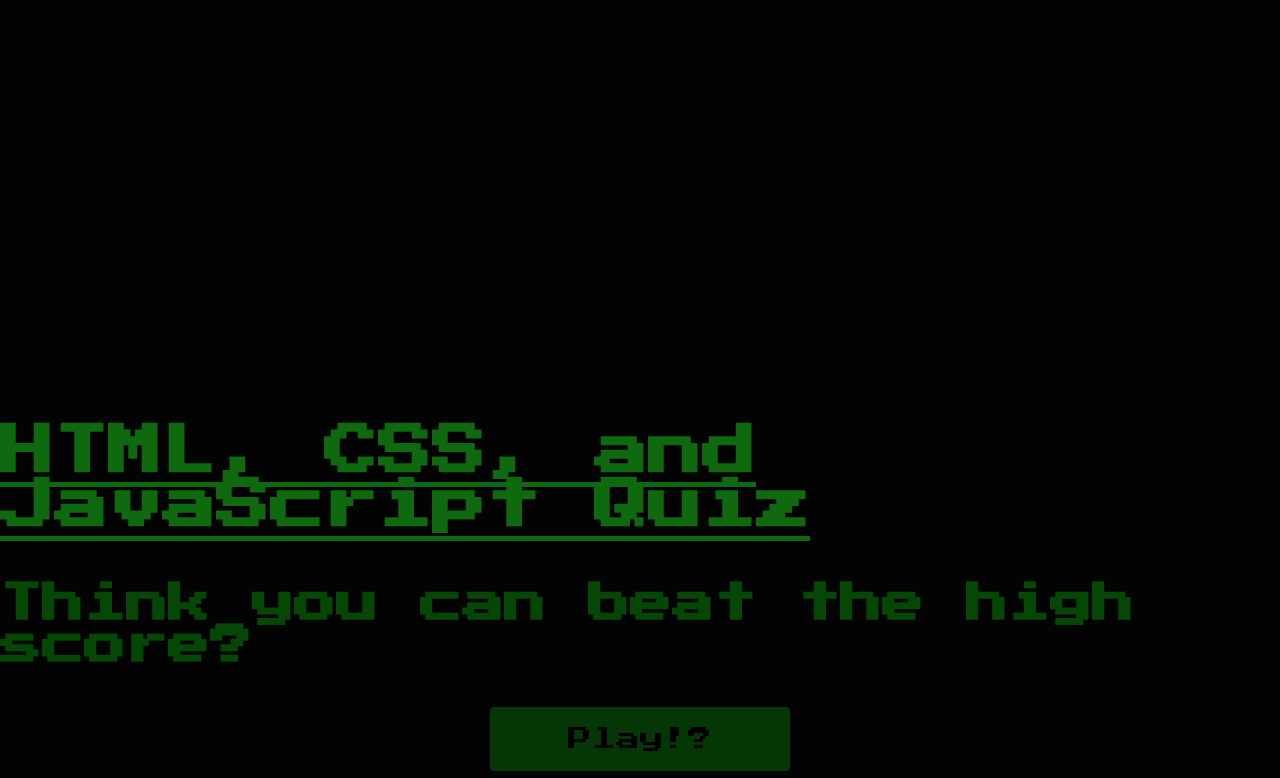
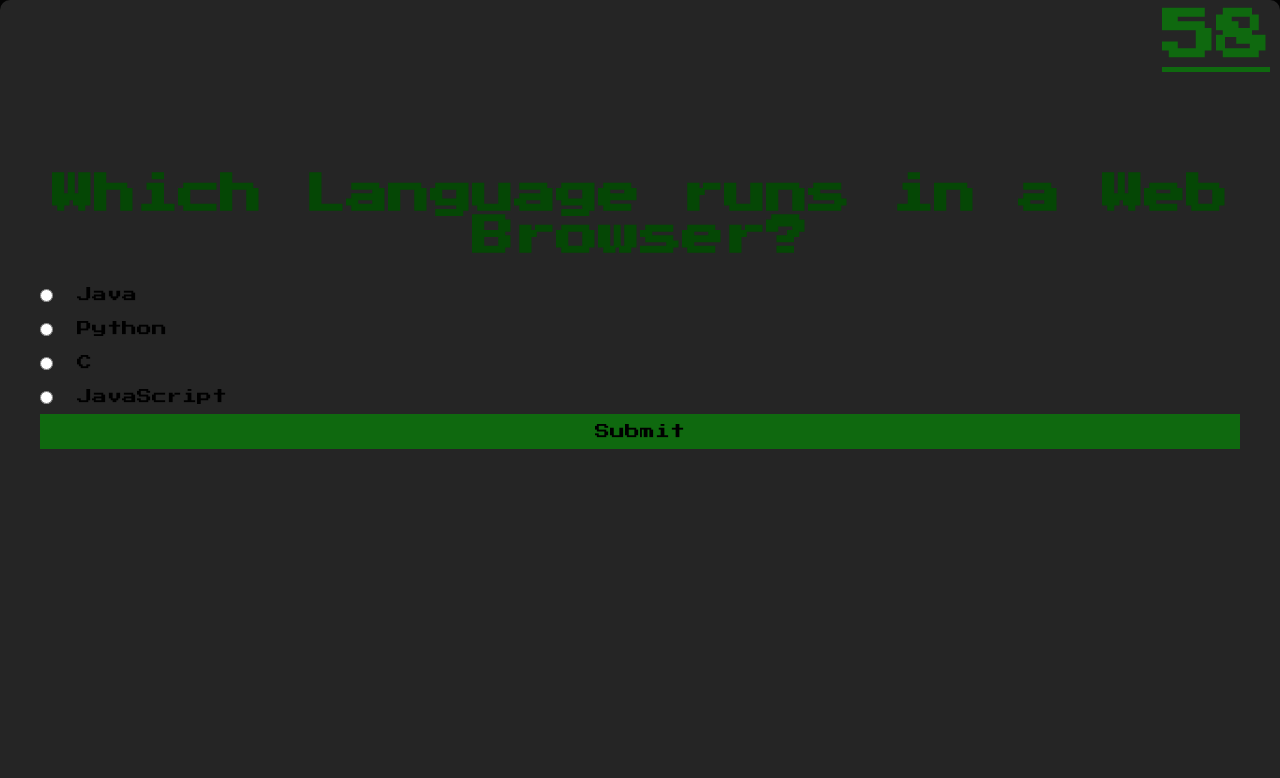
Before and after one commit to artiecannv/coding-quiz, a plain HTML site: page index.html in a window 1280 px wide. Both pictures are taken after a click on the button "Play!?". Shown: the top 778 px of the page. Drawn offline with Linux system fonts and the light colour scheme.

Commit message:
formatting of the page looks way better, worked with TA during office hours

```diff
--- a/index.html
+++ b/index.html
@@ -18,13 +18,14 @@
         <div id="home" class="flex-column flex-center">
             <h1>HTML, CSS, and JavaScript Quiz</h1>
             <h2>Think you can beat the high score?</h2>
-            <button onclick="loadQuiz()" class="btn">Play!?</button>
+            <button onclick="startQuiz()" class="btn">Play!?</button>
             <button class="btn" id="hs-btn">High Scores!</button>
         </div>
     </div>
 <!--Quiz Questions and Answers-->
     <div class="quiz-container" id="quiz">
         <h1 id="timer"></h1>
+        <h1 id="score"></h1>
         <div class="quiz-header">
             <h2 id="question">Question Text</h2>
             <ul>
--- a/script.js
+++ b/script.js
@@ -10,18 +10,6 @@ THEN the game is over
 WHEN the game is over
 THEN I can save my initials and score
 */
-
-//Function to hide the home page of the quiz when the 'Play' button is clicked
-/* function startQuiz() {
-    var x = document.getElementsByClassName("container");
-    if (x.style.display === "none") {
-        x.style.display = "flex";
-    } else {
-        x.style.display = "none";
-    }
-};
-
-startQuiz(); */
 
 //Questions and Answers
 const quizData = [
@@ -141,6 +129,8 @@ let currentScore = 0;
 let timeLeft = 60;
 
 function startQuiz() {
+  quiz.style.display = "block";
+
     document.getElementById("homepage").classList.toggle("hidden");
     countdown();
     loadQuiz();
@@ -185,7 +175,7 @@ function submitAnswer() {
   }
 
   if (answer === quizData[currentQuiz].correct) {
-
+    scoreIncrease();
   }
   currentQuiz++;
   loadQuiz();
@@ -201,4 +191,13 @@ function countdown() {
 }
 
 
+
+function scoreIncrease() {
+  currentScore++;
+  deselectAnswers();
+  loadQuiz();
+};
+
+
+
 submitBtn.addEventListener("click", submitAnswer);
--- a/style.css
+++ b/style.css
@@ -97,17 +97,18 @@ h2 {
 .quiz-container {
     background-color: rgb(37, 37, 37);
     font-family: 'Press Start 2P', cursive;
-    display: flex;
     align-items: center;
     justify-content: center;
-    height: 100vw;
+    height: 100vh;
     overflow: hidden;
     margin: 0;
     border-radius: 10px;
+    display: none;
 }
 
 .quiz-header {
     padding: 4rem;
+
 }
 
 #question {
@@ -148,3 +149,9 @@ ul li label {
     transform: scale(1.03);
     color: white;
 }
+
+#timer {
+    display: flex;
+    justify-content: flex-end;
+    padding: 10px;
+}
```
